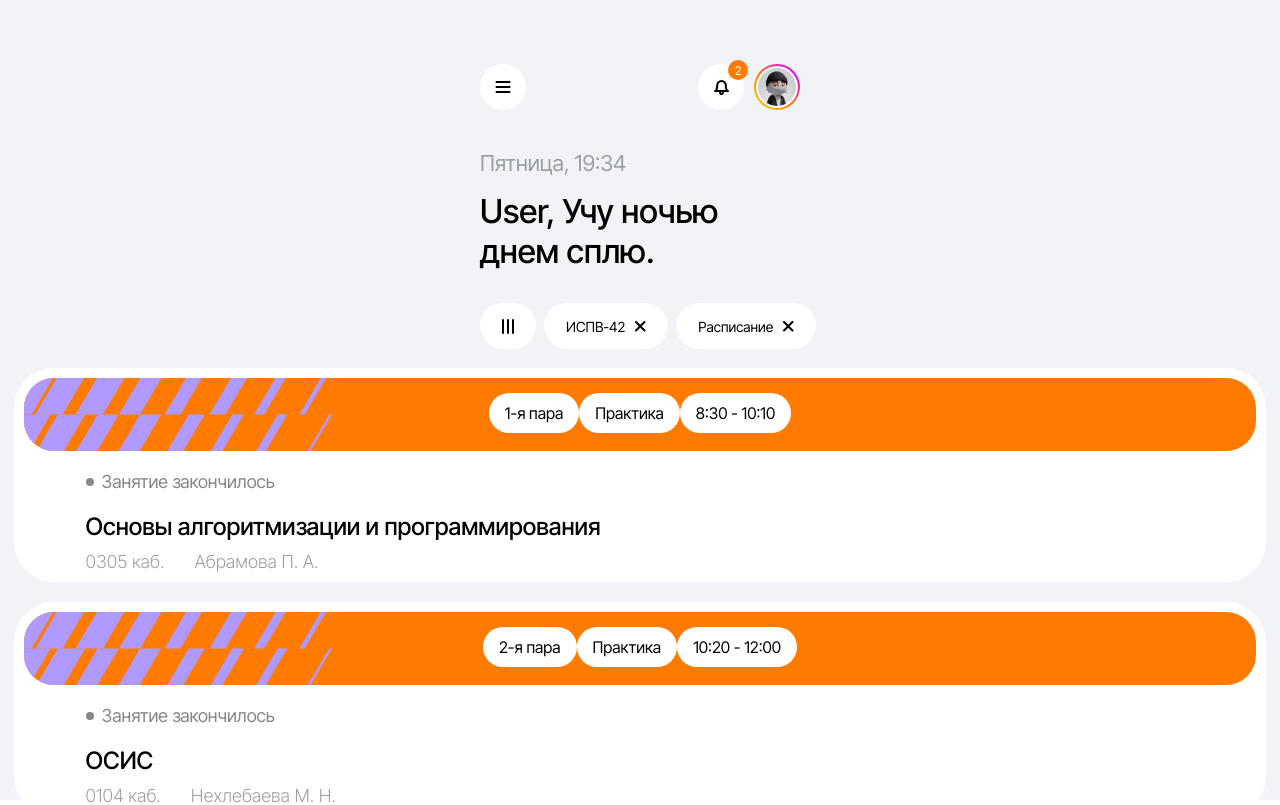
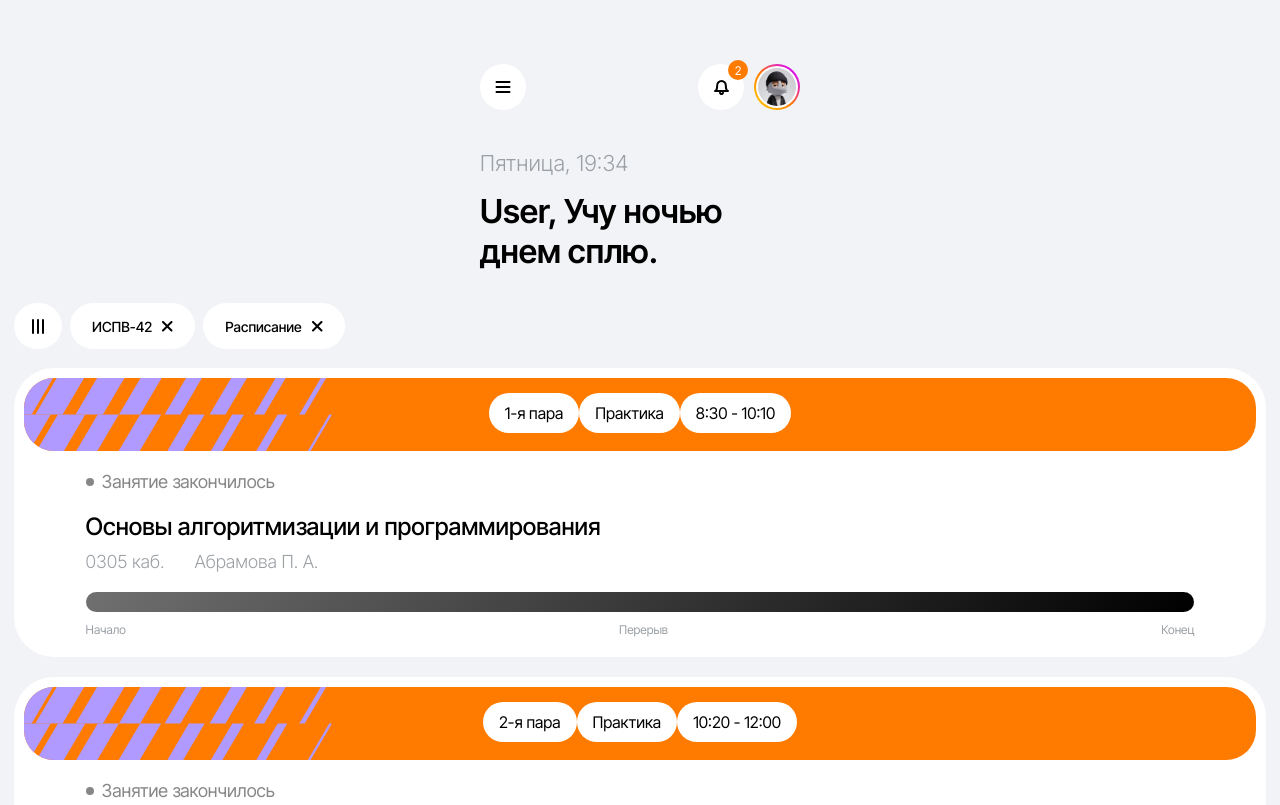
Before and after one commit to misty-ww/act_app, a React (Vite) app: page / in a window 1280 px wide. Shown: the top 805 px of the page. Built offline with nearby package versions, Linux system fonts and the light colour scheme.

Commit message:
Добавил и настроил прогрес бар заполняется по ходу пары

```diff
--- a/src/App.jsx
+++ b/src/App.jsx
@@ -12,6 +12,7 @@ import AboutLesson from "./components/Body/shedule_desk/Lesson/AboutLesson";
 import InfoLesson from "./components/Body/shedule_desk/Lesson/InfoLesson";
 import StatusLesson from "./components/Body/shedule_desk/Lesson/StatusLesson";
 import NameLesson from "./components/Body/shedule_desk/Lesson/NameLesson";
+import Progress from "./components/Body/shedule_desk/Lesson/Progress";
 
 import { useEffect, useState } from "react";
 //Масив времени пар кроме пн
@@ -163,6 +164,8 @@ function App() {
                   endLessonHourse = timeOfLesson[7].hour;
                   break;
               }
+              const totalStart = startLessonMinute + startLessonHourse * 60;
+              const totalEnd = endLessonMinute + endLessonHourse * 60;
               return (
                 // Белый контейнер
                 <SheduleDesk>
@@ -180,17 +183,13 @@ function App() {
                     />
                   </AboutLesson>
                   <div className="container-botton-info">
-                    <StatusLesson
-                      startLessonHourse={startLessonHourse}
-                      startLessonMinute={startLessonMinute}
-                      endLessonMinute={endLessonMinute}
-                      endLessonHourse={endLessonHourse}
-                    />
+                    <StatusLesson totalStart={totalStart} totalEnd={totalEnd} />
                     <NameLesson
                       classRoom={classRoom}
                       teacherName={teacherName}
                       nameLesson={nameLesson}
                     />
+                    <Progress totalStart={totalStart} totalEnd={totalEnd} />
                   </div>
                 </SheduleDesk>
               );
--- a/src/components/Body/Tag/ReversMenuTag.jsx
+++ b/src/components/Body/Tag/ReversMenuTag.jsx
@@ -7,7 +7,7 @@ export default function ReversMenuTag() {
   const [rotate, setRotate] = useState(false);
   return (
     <div
-      className="container-tag"
+      className="container-tag container-tag-reverse"
       onMouseEnter={() => setRotate(true)}
       onMouseLeave={() => setRotate(false)}
     >
--- a/src/components/Body/Tag/tag.css
+++ b/src/components/Body/Tag/tag.css
@@ -4,12 +4,17 @@
   justify-content: center;
   align-items: center;
   font-size: 1.4rem;
+  font-weight: 450;
   gap: 1rem;
   height: 4.6rem;
   padding: 0 2.2rem;
   background-color: #fff;
   border-radius: 2.3rem;
   cursor: pointer;
+}
+.container-tag-reverse {
+  padding: 0;
+  padding: 0 1.8rem;
 }
 .container-tag .reverseMenu {
   transition: all 0.5s;
--- a/src/components/Body/Tags/tags.css
+++ b/src/components/Body/Tags/tags.css
@@ -1,6 +1,6 @@
 .container-tags {
   width: 32rem;
-  margin: 0 auto;
+
   margin-top: 3.2rem;
   display: flex;
   flex-direction: row;
--- a/src/components/Body/shedule_desk/Lesson/Progress.jsx
+++ b/src/components/Body/shedule_desk/Lesson/Progress.jsx
@@ -0,0 +1,58 @@
+import { useEffect } from "react";
+import "./progress.css";
+import { useState } from "react";
+
+export default function Progress({ totalStart, totalEnd }) {
+  const [progressNow, setProgressNow] = useState(0);
+  const [end, setEnd] = useState(false);
+
+  const total = totalEnd - totalStart;
+
+  function updateProgress() {
+    const nowHouers = new Date().getHours();
+    const nowMinutes = new Date().getMinutes();
+    const totalNow = nowHouers * 60 + nowMinutes;
+
+    // Проверка на деление на ноль
+    if (total === 0) return;
+
+    if (totalNow < totalStart) {
+      setProgressNow(0);
+      setEnd(false);
+    } else if (totalNow > totalEnd) {
+      setProgressNow(100);
+      setTimeout(() => setEnd(true), 500000);
+    } else {
+      const elapsed = totalNow - totalStart;
+      const percent = (elapsed * 100) / total;
+      setProgressNow(percent);
+    }
+  }
+  useEffect(() => {
+    updateProgress();
+    const timer = setInterval(updateProgress, 60000);
+
+    return () => {
+      clearInterval(timer);
+    };
+  }, [totalStart, totalEnd, total]);
+
+  return (
+    <>
+      {!end && (
+        <div className="container-progress">
+          <progress
+            value={progressNow}
+            max={100}
+            className="progress-bar"
+          ></progress>
+          <div className="container-progress-text">
+            <span className="progress-text">Начало</span>
+            <span className="progress-text">Перерыв</span>
+            <span className="progress-text">Конец</span>
+          </div>
+        </div>
+      )}
+    </>
+  );
+}
--- a/src/components/Body/shedule_desk/Lesson/StatusLesson.jsx
+++ b/src/components/Body/shedule_desk/Lesson/StatusLesson.jsx
@@ -1,17 +1,9 @@
 import { useEffect, useState } from "react";
 import "./statusLesson.css";
 
-export default function StatusLesson({
-  startLessonMinute,
-  startLessonHourse,
-  endLessonMinute,
-  endLessonHourse,
-}) {
+export default function StatusLesson({ totalStart, totalEnd }) {
   const [status, setStatus] = useState(null);
   let text;
-
-  const totalStart = startLessonMinute + startLessonHourse * 60;
-  const totalEnd = endLessonMinute + endLessonHourse * 60;
   function checkStatus() {
     const nowHourse = new Date().getHours();
     const nowMinute = new Date().getMinutes();
--- a/src/components/Body/shedule_desk/Lesson/progress.css
+++ b/src/components/Body/shedule_desk/Lesson/progress.css
@@ -0,0 +1,44 @@
+.container-progress {
+  width: 100%;
+}
+.container-progress-text {
+  display: flex;
+  width: 100%;
+  justify-content: space-between;
+  margin-top: 1rem;
+  margin-bottom: 1rem;
+}
+.progress-text {
+  font-size: 1.2rem;
+  color: #9ba0a5;
+}
+
+.progress-bar {
+  width: 100%;
+  height: 2rem;
+  border-radius: 1rem;
+  overflow: hidden;
+  background-image: linear-gradient(
+    135deg,
+    #707070 0%,
+    #000000 100%
+  ); /* фон для Firefox */
+}
+
+/* Chrome, Safari, Edge */
+.progress-bar::-webkit-progress-bar {
+  background-color: #f2f3f7;
+  border-radius: 1rem;
+}
+
+.progress-bar::-webkit-progress-value {
+  background-image: linear-gradient(135deg, #707070 0%, #000000 100%);
+  border-radius: 1rem;
+  transition: width 0.3s ease;
+}
+
+/* Firefox */
+.progress-bar::-moz-progress-bar {
+  background-image: linear-gradient(135deg, #707070 0%, #000000 100%);
+  border-radius: 1rem;
+}
--- a/src/components/Header/timeAndName.css
+++ b/src/components/Header/timeAndName.css
@@ -1,11 +1,12 @@
 .data-time .time {
   color: #9ba0a5;
   font-size: 2.2rem;
+  font-weight: 350;
   margin-top: 4rem;
 }
 .name-container .name {
   width: 30rem;
   margin-top: 1.5rem;
   font-size: 3.3rem;
-  font-weight: 500;
+  font-weight: 550;
 }
--- a/src/style.css
+++ b/src/style.css
@@ -13,12 +13,13 @@ html {
 }
 .contaner-main {
   background-color: #f2f3f7;
-  height: 100vh;
+  /* height: 100vh; */
   display: flex;
   flex-direction: column;
 }
 .container-border {
   margin: 0 1.4rem;
+  margin-bottom: 1rem;
 }
 .container-botton-info {
   display: flex;
```
